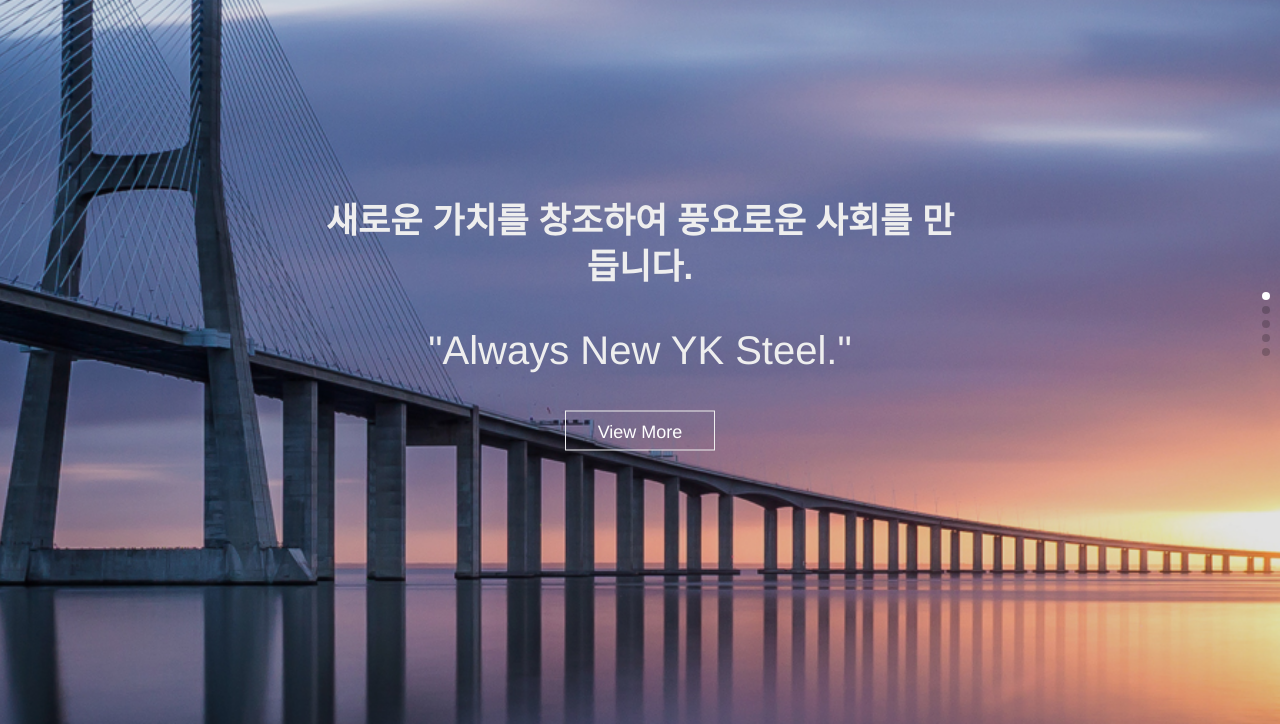
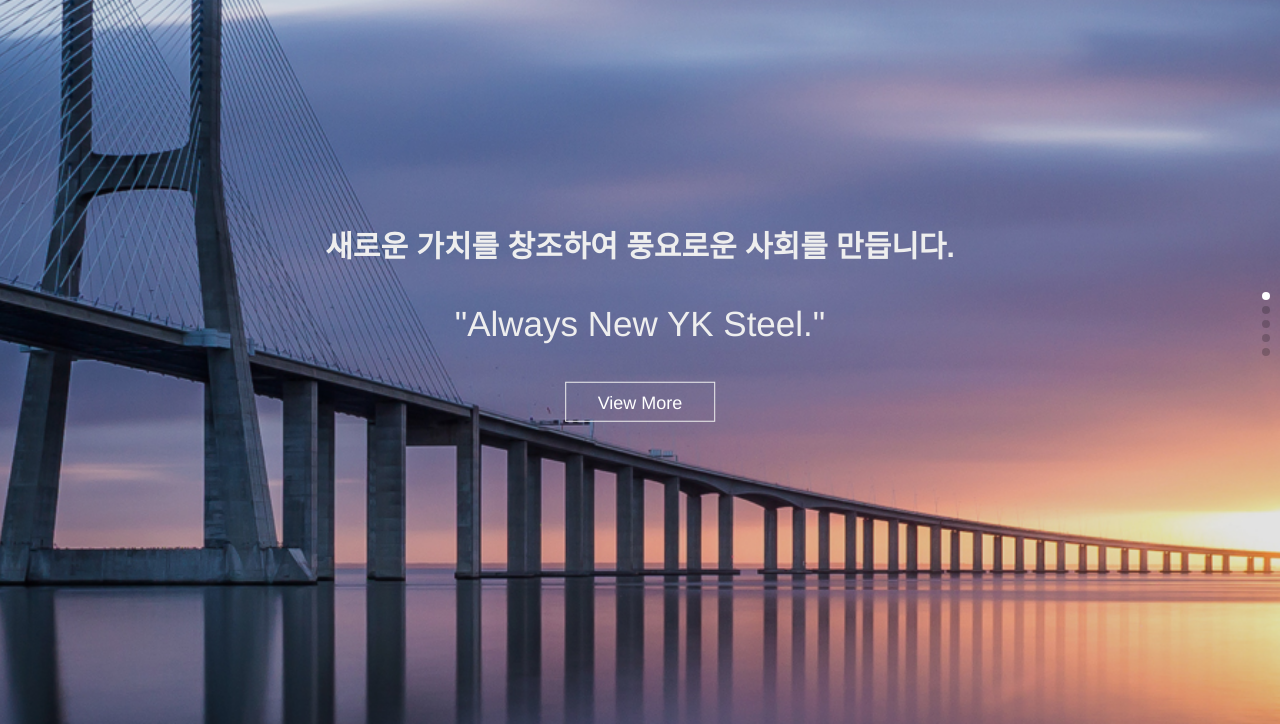
Before and after one commit to JiHwayeon/project01, a plain HTML site: page index.html in a window 1280 px wide. Shown: the part 76-800 px from the top of the page. Drawn offline with nearby package versions, Linux system fonts and the light colour scheme.

Commit message:
제목수정

```diff
--- a/css/style.css
+++ b/css/style.css
@@ -108,13 +108,13 @@ transform: translatex(-50%);}
 
  }
  .swiper-slide.first .txtWrap h2{
-   font-size: 35px;
+   font-size: 30px;
    color: #eee;
 
  }
  .swiper-slide.first .txtWrap p{
    color: #eee;
-   font-size: 40px;
+   font-size: 35px;
    margin: 35px 0;
  }
  .swiper-slide.first .txtWrap a{
--- a/index.html
+++ b/index.html
@@ -2,7 +2,7 @@
 <html lang="en">
   <head>
     <meta charset="utf-8" />
-    <title>Swiper demo</title>
+    <title>YK STEEL</title>
     <meta
       name="viewport"
       content="width=device-width, initial-scale=1, minimum-scale=1, maximum-scale=1"
```
